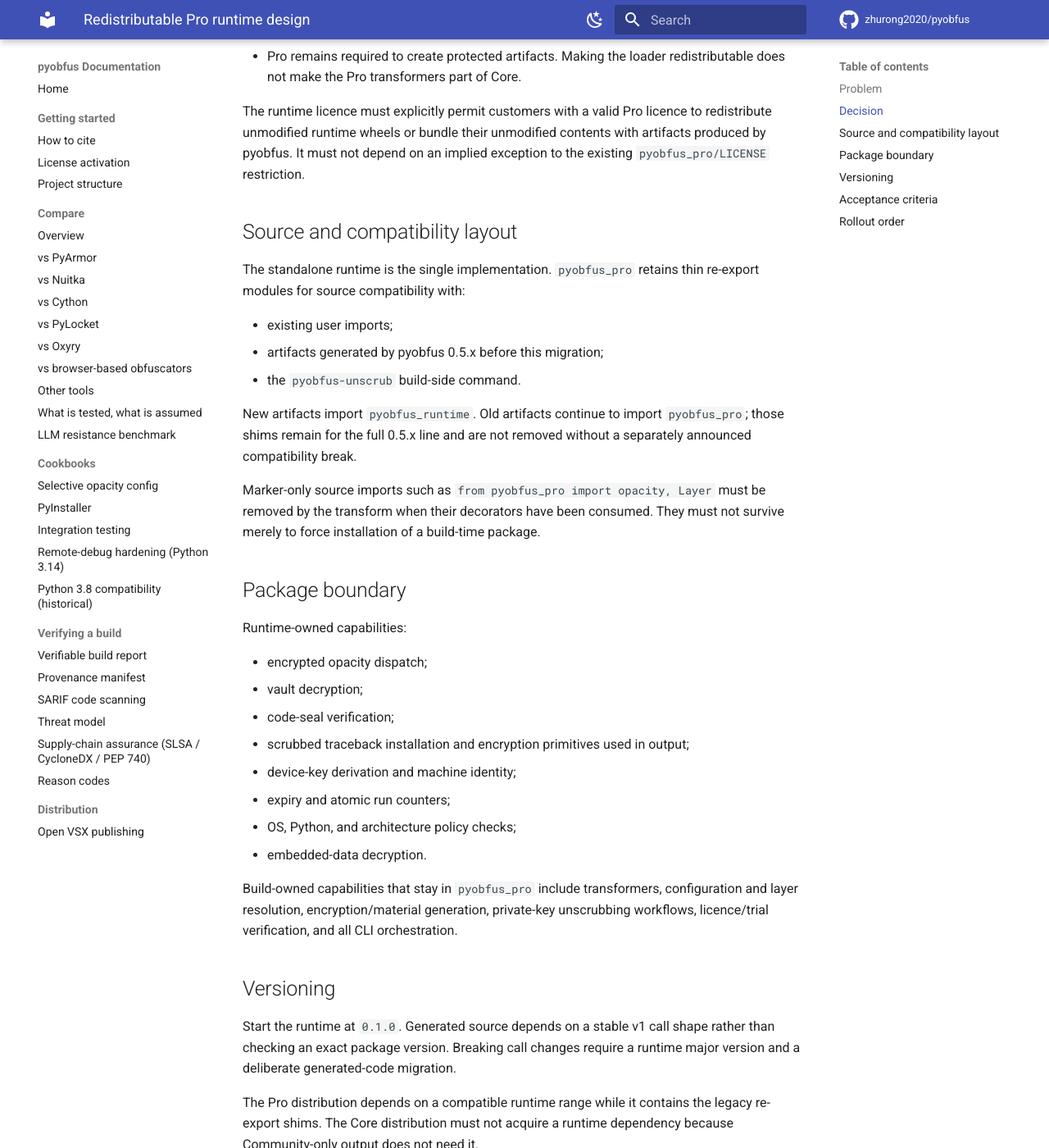
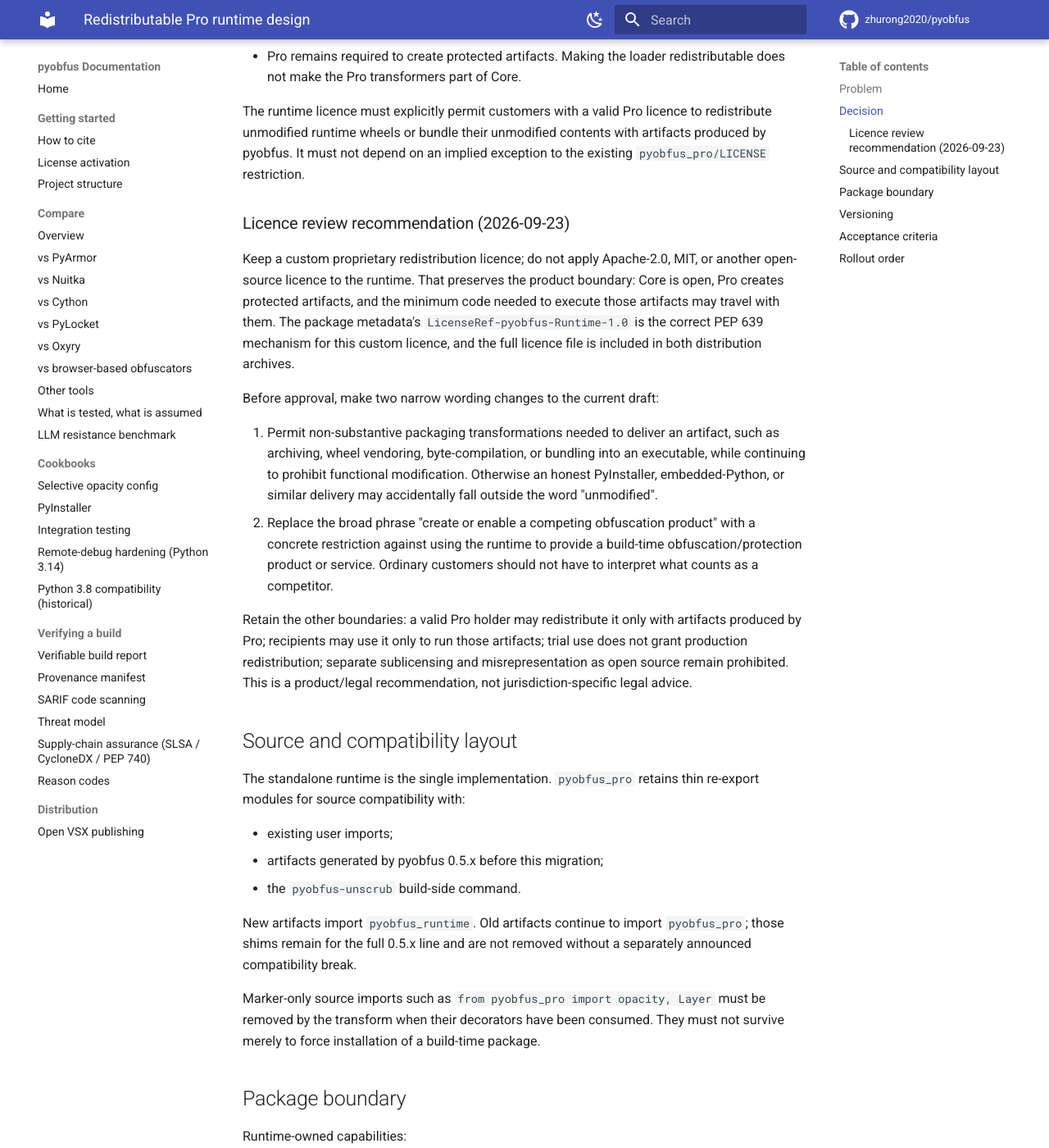
Before and after one commit to zhurong2020/pyobfus, an MkDocs documentation site: the page built from docs/Y1_RUNTIME_DISTRIBUTION_DESIGN.md, in a window 1280 px wide and 1400 px high, scrolled down 1000 px. Shown: the whole window at 82% size. Built offline with MkDocs 1.6.1 and Material for MkDocs 9.7.7, drawn with Linux system fonts in a browser that asks for light colours; comment, search, counter and statistics services are not loaded.

Commit message:
docs: define WSL boundary and runtime license review

```diff
--- a/docs/Y1_RUNTIME_DISTRIBUTION_DESIGN.md
+++ b/docs/Y1_RUNTIME_DISTRIBUTION_DESIGN.md
@@ -44,6 +44,34 @@
 to redistribute unmodified runtime wheels or bundle their unmodified contents
 with artifacts produced by pyobfus. It must not depend on an implied exception
 to the existing `pyobfus_pro/LICENSE` restriction.
+
+### Licence review recommendation (2026-09-23)
+
+Keep a custom proprietary redistribution licence; do not apply Apache-2.0,
+MIT, or another open-source licence to the runtime. That preserves the product
+boundary: Core is open, Pro creates protected artifacts, and the minimum code
+needed to execute those artifacts may travel with them. The package metadata's
+`LicenseRef-pyobfus-Runtime-1.0` is the correct PEP 639 mechanism for this
+custom licence, and the full licence file is included in both distribution
+archives.
+
+Before approval, make two narrow wording changes to the current draft:
+
+1. Permit non-substantive packaging transformations needed to deliver an
+   artifact, such as archiving, wheel vendoring, byte-compilation, or bundling
+   into an executable, while continuing to prohibit functional modification.
+   Otherwise an honest PyInstaller, embedded-Python, or similar delivery may
+   accidentally fall outside the word "unmodified".
+2. Replace the broad phrase "create or enable a competing obfuscation product"
+   with a concrete restriction against using the runtime to provide a
+   build-time obfuscation/protection product or service. Ordinary customers
+   should not have to interpret what counts as a competitor.
+
+Retain the other boundaries: a valid Pro holder may redistribute it only with
+artifacts produced by Pro; recipients may use it only to run those artifacts;
+trial use does not grant production redistribution; separate sublicensing and
+misrepresentation as open source remain prohibited. This is a product/legal
+recommendation, not jurisdiction-specific legal advice.
 
 ## Source and compatibility layout
 
```
Also changed, not shown: AGENTS.md (+11 -1 lines), docs/CURRENT_PLAN_ZH.md (+7 -0 lines), docs/TODO.md (+5 -3 lines).
